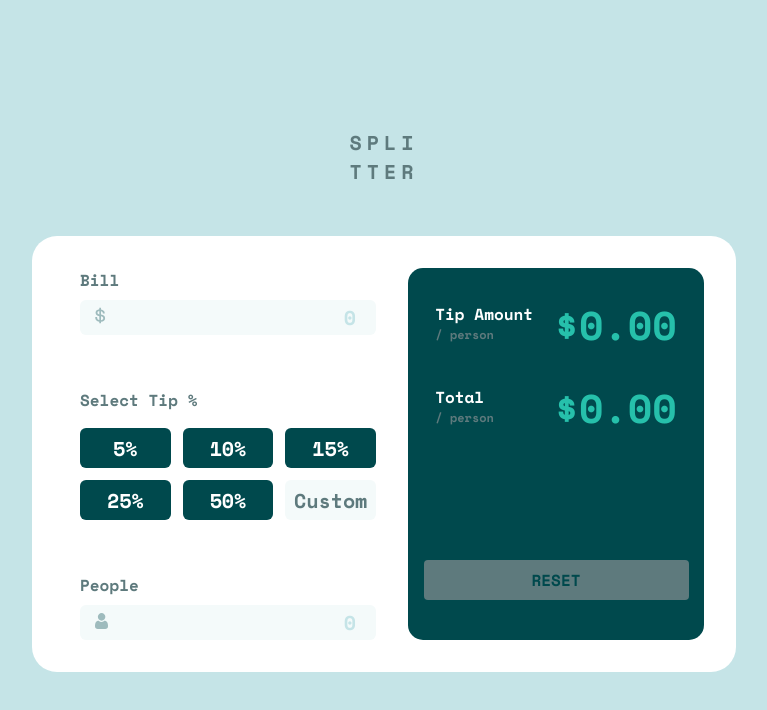
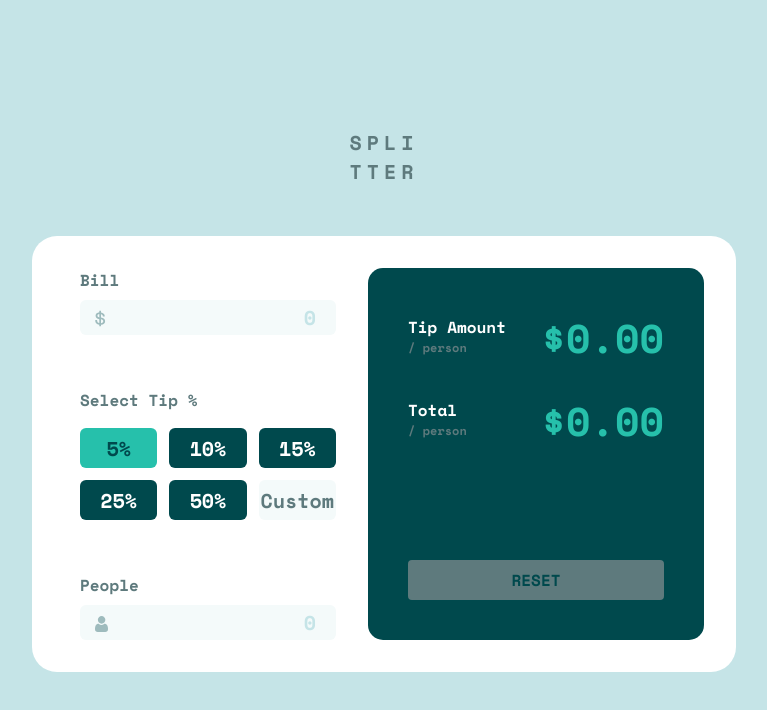
Before and after one commit to amendezm/tip-calculator-app, a plain HTML site: page index.html in a window 1280 px wide. Both pictures are taken after a click on the button "5%". Shown: the whole page, without its empty margins (256-1023 px from the left). Drawn offline with nearby package versions, Linux system fonts and the light colour scheme.

Commit message:
efectos visuales adicionados

```diff
--- a/index.html
+++ b/index.html
@@ -89,5 +89,7 @@
         </div>
       </div>
     </div>
+
+    <script src="./js/index.js"></script>
   </body>
 </html>
--- /dev/null
+++ b/js/index.js
@@ -0,0 +1,30 @@
+window.onload = () => {
+
+const buttons= document.querySelectorAll(".button");
+      buttons.forEach((button) => {
+        button.addEventListener("click", () => {
+            if (button.classList.contains("active")) {
+                button.classList.remove("active");
+              }else {
+                    buttons.forEach((button) => {
+                      button.classList.remove("active");
+                    });
+              }
+              button.classList.add("active");
+            //  console.log(document.getElementsByClassName("button"));
+
+        });
+
+        const field=document.getElementById("bill").textContent;
+
+
+
+        console.log(`Hola Mundo ${field}`);
+
+
+
+      });
+
+
+
+}
--- a/styles/index.css
+++ b/styles/index.css
@@ -62,6 +62,10 @@ body {
   justify-content: space-between;
 }
 
+.right{
+  padding: 5vh;
+}
+
 .field {
   width: 100%;
 }
@@ -95,9 +99,8 @@ body {
 
 .input-with-icon .icon {
   position: absolute;
-  top: 0;
   left: 15px;
-  top: 50%;
+  top: 60%;
   transform: translateY(-50%);
 }
 
@@ -115,6 +118,11 @@ body {
   background-color: var(--very-dark-cyan);
   color: var(--white);
   font-size: 1.25rem;
+}
+
+.tips .field .percents .button.active {
+  background-color: hsl(172, 67%, 45%);
+  color: var(--very-dark-cyan);
 }
 
 .tips .field .percents .button:hover {
@@ -152,18 +160,12 @@ body {
 .tip-amount{
   display: flex;
   justify-content: space-between;
-  padding-top: 1.7rem;
-  padding-left: 1.7rem;
-  padding-right: 1.7rem;
   padding-bottom: 1.5rem;
+}
 
-}
 .total{
   display: flex;
   justify-content: space-between;
-
-  padding-left: 1.7rem;
-  padding-right: 1.7rem;
 }
 
 .label-precio{
@@ -185,14 +187,14 @@ P{
   flex-direction: column;
   align-items: center;
   justify-content: end;
-  padding-bottom: 5vh;
+
 
 }
 
 
 .submit-buton{
   height: 40px;
-  width: 265px;
+  width: 100%;
 
    border-radius: 4px;
    background-color: var(--dark-grayish-cyan);
@@ -217,4 +219,5 @@ P{
 :placeholder-shown{
   color: var(--very-dark-cyan);
   font-size: 20px;
+
 }
```
